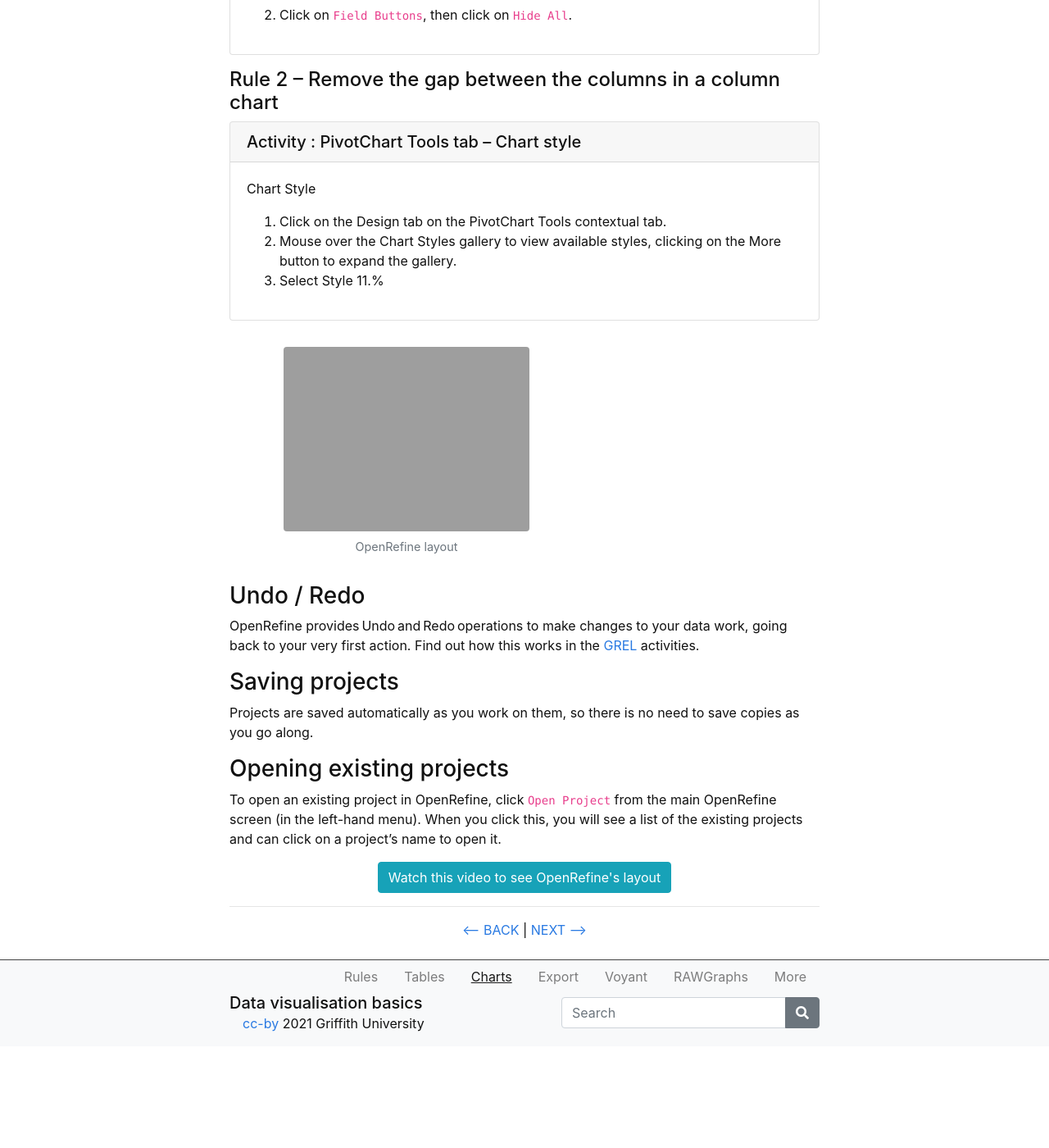
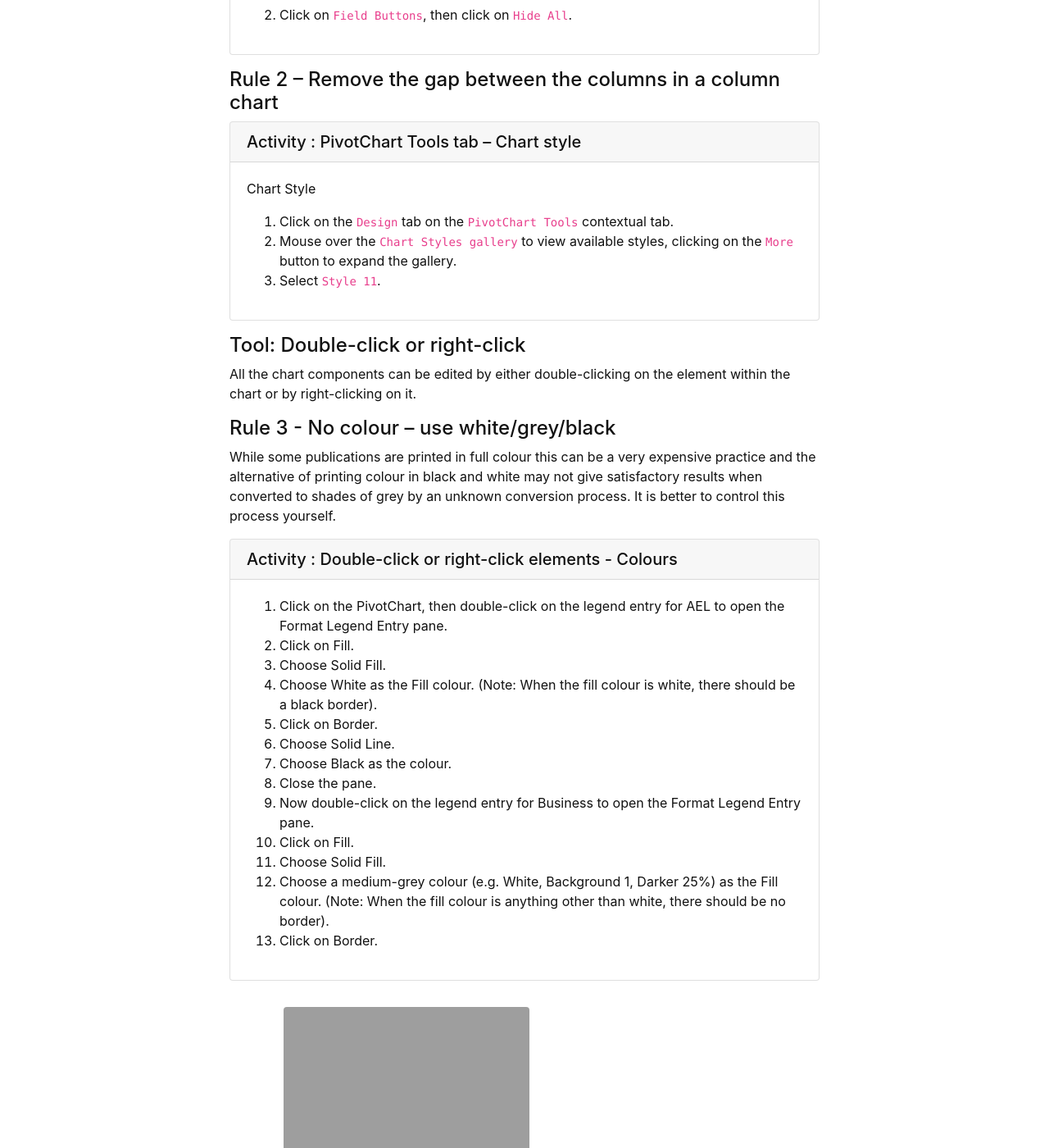
Before and after one commit to GULibrarySandbox/data-vis-basics, a Jekyll site: the page built from content/3-charts.md, in a window 1280 px wide and 1400 px high, scrolled down 1788 px. Shown: the whole window at 82% size. Built offline with Jekyll 4.4.1, drawn with Linux system fonts in a browser that asks for light colours; before the commit the page ends 3064 px from its top, so only the background shows below that.

Commit message:
Update 3-charts.md

```diff
--- a/content/3-charts.md
+++ b/content/3-charts.md
@@ -60,26 +60,39 @@ Hide the PivotChart fields
 {% capture text %}
 Chart Style
 
-1. Click on the Design tab on the PivotChart Tools contextual tab.
-2. Mouse over the Chart Styles gallery to view available styles, clicking on the More button to expand the gallery.
-3. Select Style 11.% {% endcapture %}
+1. Click on the `Design` tab on the `PivotChart Tools` contextual tab.
+2. Mouse over the `Chart Styles gallery` to view available styles, clicking on the `More` button to expand the gallery.
+3. Select `Style 11`. {% endcapture %}
 {% include card.md header="Activity : PivotChart Tools tab – Chart style" text=text %}
+
+#### Tool: Double-click or right-click
+
+All the chart components can be edited by either double-clicking on the element within the chart or by right-clicking on it.
+
+#### Rule 3 - No colour – use white/grey/black
+
+While some publications are printed in full colour this can be a very expensive practice and the alternative of printing colour in black and white may not give satisfactory results when converted to shades of grey by an unknown conversion process. It is better to control this process yourself.
+
+{% capture text %}
+1. Click on the PivotChart, then double-click on the legend entry for AEL to open the Format Legend Entry pane.
+2. Click on Fill.
+3. Choose Solid Fill.
+4. Choose White as the Fill colour. (Note: When the fill colour is white, there should be a black border).
+5. Click on Border.
+6. Choose Solid Line.
+7. Choose Black as the colour.
+8. Close the pane.
+9. Now double-click on the legend entry for Business to open the Format Legend Entry pane.
+10. Click on Fill.
+11. Choose Solid Fill.
+12. Choose a medium-grey colour (e.g. White, Background 1, Darker 25%) as the Fill colour. (Note: When the fill colour is anything other than white, there should be no border).
+13. Click on Border.{% endcapture %}
+{% include card.md header="Activity : Double-click or right-click elements - Colours" text=text %}
 
 
 {% include figure.html img="ORLayout.png" alt="OpenRefine layout" caption="OpenRefine layout" width="75%" %}
 
-### Undo / Redo
 
-OpenRefine provides Undo and Redo operations to make changes to your data work, going back to your very first action. Find out how this works in the [GREL](https://griffithunilibrary.github.io/intro-data-wrangle/content/6-lesson.html) activities.
-
-### Saving projects
-
-Projects are saved automatically as you work on them,  so there is no need to save copies as you go along.
-
-### Opening existing projects
-
-To open an existing project in OpenRefine, click  `Open Project`  from the main OpenRefine screen (in the left-hand menu).
-When you click this, you will see a list of the existing projects and can click on a project's name to open it.
 
 {% include button.md text="Watch this video to see OpenRefine's layout" link="https://vimeo.com/412542634/f5b1ced9b9" color="info" %}
 
```
